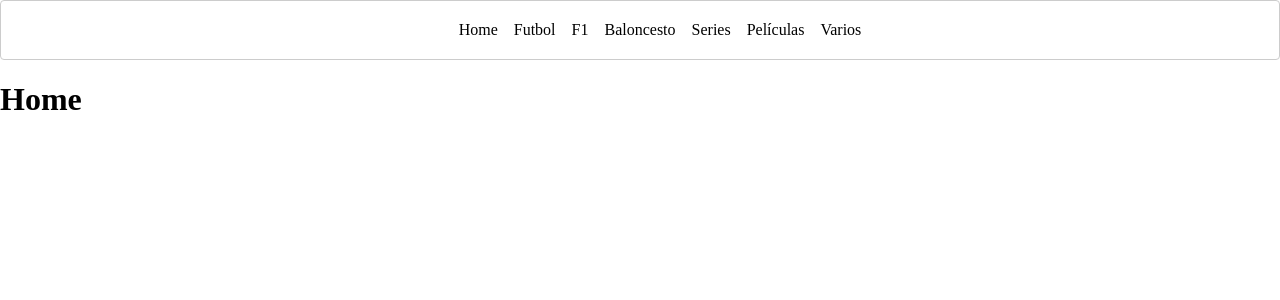
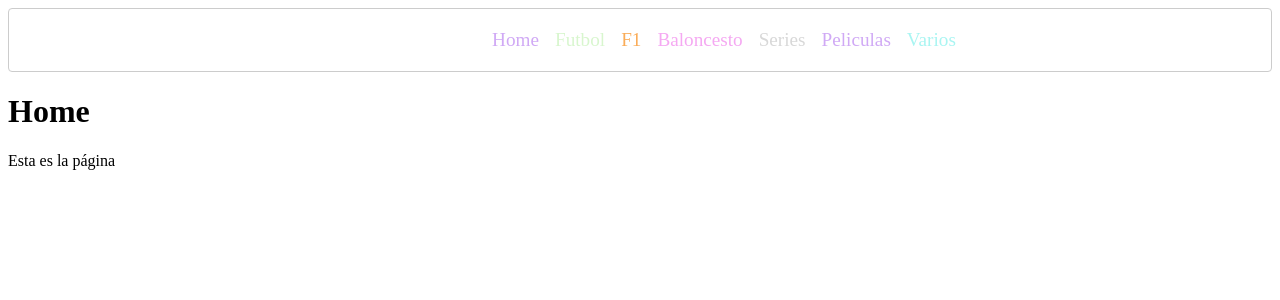
Before and after one commit to SergioDiazDev/Taberna_de_Mou, a Next.js app: page / in a window 1280 px wide. Shown: the top 300 px of the page. Built offline with nearby package versions, Linux system fonts and the light colour scheme.

Commit message:
Añadidos colores al menu

```diff
--- a/src/app/page.jsx
+++ b/src/app/page.jsx
@@ -2,6 +2,7 @@ export default function Home() {
   return (
     <div>
       <h1>Home</h1>
+      <p>Esta es la página</p>
     </div>
   );
 }
--- a/src/components/Navigation.jsx
+++ b/src/components/Navigation.jsx
@@ -1,43 +1,53 @@
 import Link from 'next/link'
 import styles from './Navigation.module.css'
+import '../styles/globals.css'
 
-const links =[{
+
+const links = [
+  {
     label: 'Home',
     route: '/',
+    color: '#D0A9F5',
   },
   {
     label: 'Futbol',
     route: '/futbol',
+    color: 'var(--color-futbol)',
   },
   {
     label: 'F1',
     route: '/f1',
+    color: 'var(--color-f1)',
   },
   {
     label: 'Baloncesto',
     route: '/baloncesto',
+    color: 'var(--color-baloncesto)',
   },
   {
     label: 'Series',
     route: '/series',
+    color: 'var(--color-series)',
   },
   {
-  label: 'Películas',
+    label: 'Peliculas',
     route: '/peliculas',
+    color: 'var(--color-peliculas)',
   },
   {
     label: 'Varios',
     route: '/varios',
-}
-]
+    color: 'var(--color-varios)',
+  },
+];
 
-export  function Navigation() {
-   return  (
+export function Navigation() {
+  return (
     <header className={styles.header}>
       <nav>
         <ul className={styles.navigation}>
-              {links.map(({ label, route }) => (
-                <li key={route}>
+          {links.map(({ label, route, color}) => (
+            <li key={route} style={{color}}>
               <Link href={route}>
                 {label}
               </Link>
--- a/src/components/Navigation.module.css
+++ b/src/components/Navigation.module.css
@@ -4,9 +4,11 @@
     border-radius: 4px;
     display: flex;
     justify-content: center;
+    margin: 0 auto;
 }
 
 .navigation {
+    margin-left: min(10vw, 10rem);
     display: flex;
     list-style: none;
     gap: 1rem;
--- a/src/styles/globals.css
+++ b/src/styles/globals.css
@@ -1,23 +1,32 @@
 html,
-body {
-  padding: 0;
-  margin: 0;
-  max-width: 100vw;
-}
 
 body {
   align-items: center;
   align-content: center;
-  margin: 0 auto;
 }
 
 a {
   color: inherit;
+  font-size: larger;
   text-decoration: none;
 }
 
 @media (prefers-color-scheme: dark) {
   html {
     color-scheme: dark;
+
   }
 }
+
+/* Colors */
+:root {
+  --color-futbol: #D8F6CE;
+  --color-f1: #FAAC58;
+  --color-baloncesto: #F5A9F2;
+  --color-series: #D8D8D8;
+  --color-peliculas: #D0A9F5;
+  --color-varios: #A9F5F2;
+  --color-primario: #0B5345;
+  --color-secundario: #A9F5F2;
+  --color-terciario: #D8F6CE;
+}
```
Also changed, not shown: src/app/layout.js (+4 -4 lines). Lines whose indentation alone changed are shown as unchanged.
